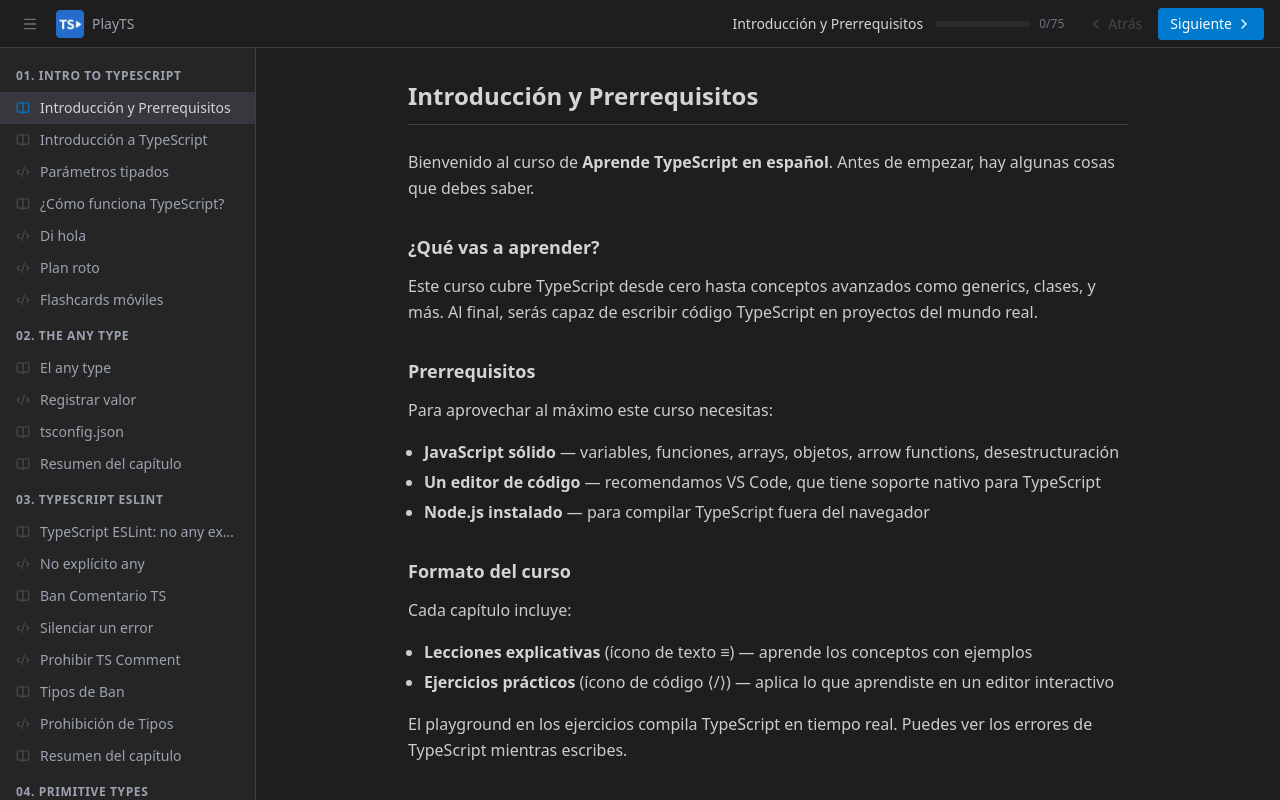
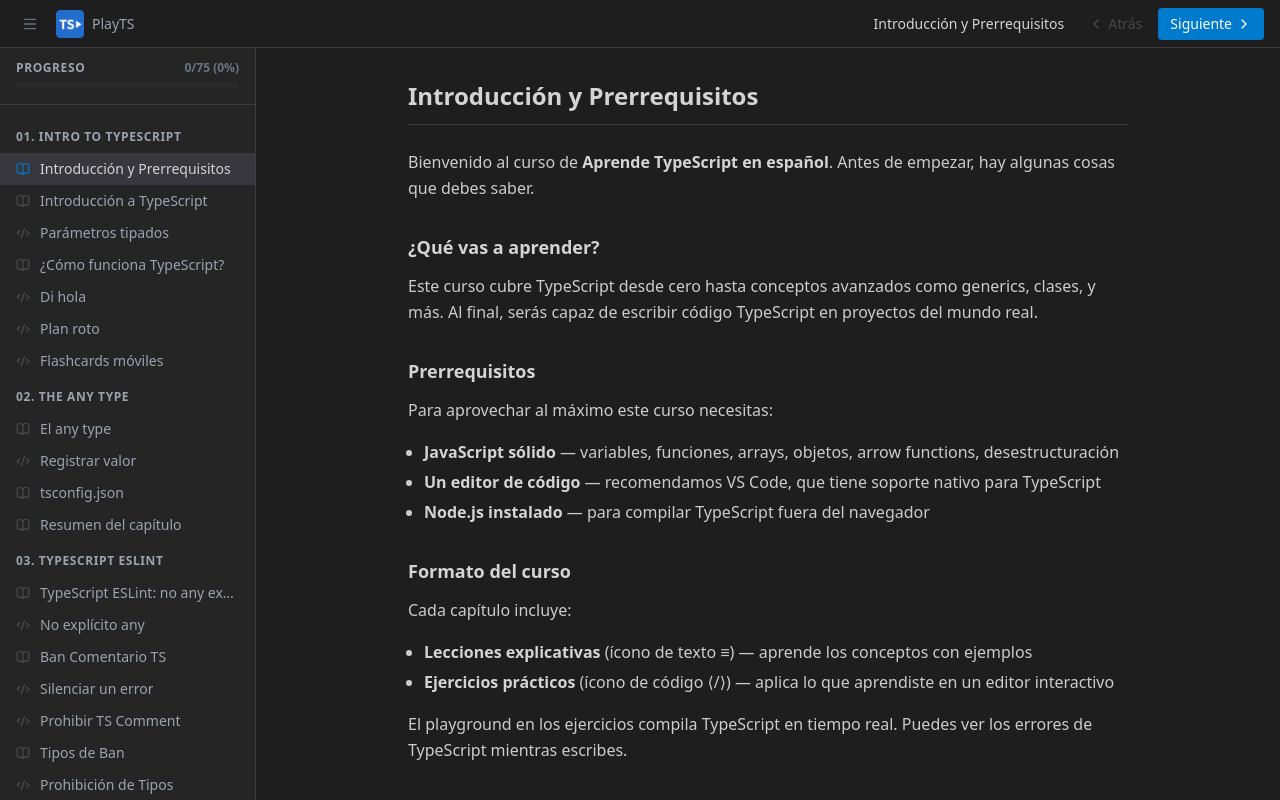
Before and after one commit to theit0/ts-play, a React (Vite) app: page / in a window 1280 px wide. Built offline with nearby package versions, Linux system fonts and the light colour scheme.

Commit message:
feat: progress bar

```diff
--- a/src/components/Header.tsx
+++ b/src/components/Header.tsx
@@ -1,17 +1,12 @@
 import { Menu, ChevronLeft, ChevronRight } from "lucide-react";
-import { getAdjacentLessons, findLesson, chapters } from "../data/curriculum";
+import { getAdjacentLessons, findLesson } from "../data/curriculum";
 import { useAppStore } from "../store";
 
-const totalLessons = chapters.flatMap((c) => c.lessons).length;
-
 export function Header() {
-  const { currentLessonId, setCurrentLesson, toggleSidebar, sidebarOpen, completedLessons } =
+  const { currentLessonId, setCurrentLesson, toggleSidebar, sidebarOpen } =
     useAppStore();
   const lesson = findLesson(currentLessonId);
   const { prev, next } = getAdjacentLessons(currentLessonId);
-
-  const completedCount = completedLessons.size;
-  const progressPct = Math.round((completedCount / totalLessons) * 100);
 
   return (
     <header className="h-12 flex items-center px-4 gap-3 border-b border-[var(--vs-border)] flex-shrink-0">
@@ -32,18 +27,6 @@
         {lesson && (
           <span className="text-sm text-[var(--vs-fg)] hidden sm:block">{lesson.title}</span>
         )}
-
-        <div className="hidden sm:flex items-center gap-2">
-          <div className="w-24 h-1.5 bg-[var(--vs-elevated)] rounded-full overflow-hidden">
-            <div
-              className="h-full bg-[var(--vs-accent)] rounded-full transition-all duration-300"
-              style={{ width: `${progressPct}%` }}
-            />
-          </div>
-          <span className="text-xs text-[var(--vs-muted)] tabular-nums">
-            {completedCount}/{totalLessons}
-          </span>
-        </div>
 
         <div className="flex gap-1">
           <button
--- a/src/components/Sidebar.tsx
+++ b/src/components/Sidebar.tsx
@@ -9,9 +9,26 @@
 
 export function Sidebar() {
   const { currentLessonId, completedLessons, setCurrentLesson } = useAppStore();
+  const totalLessons = chapters.flatMap((c) => c.lessons).length;
+  const completedCount = completedLessons.size;
+  const progressPct = totalLessons > 0 ? Math.round((completedCount / totalLessons) * 100) : 0;
 
   return (
     <div className="h-full overflow-y-auto py-3">
+      <div className="px-4 mb-4 pb-4 border-b border-[var(--vs-border)]">
+        <div className="flex justify-between items-center mb-1.5">
+          <span className="text-xs font-semibold text-[var(--vs-subtle)] uppercase tracking-wider">Progreso</span>
+          <span className="text-xs text-[var(--vs-muted)] tabular-nums font-semibold">
+            {completedCount}/{totalLessons} ({progressPct}%)
+          </span>
+        </div>
+        <div className="w-full h-1.5 bg-[var(--vs-elevated)] rounded-full overflow-hidden">
+          <div
+            className="h-full bg-[var(--vs-accent)] rounded-full transition-all duration-300"
+            style={{ width: `${progressPct}%` }}
+          />
+        </div>
+      </div>
       {chapters.map((chapter) => (
         <div key={chapter.id} className="mb-1">
           <div className="px-4 py-2 text-xs font-semibold text-[var(--vs-subtle)] uppercase tracking-wider">
```
